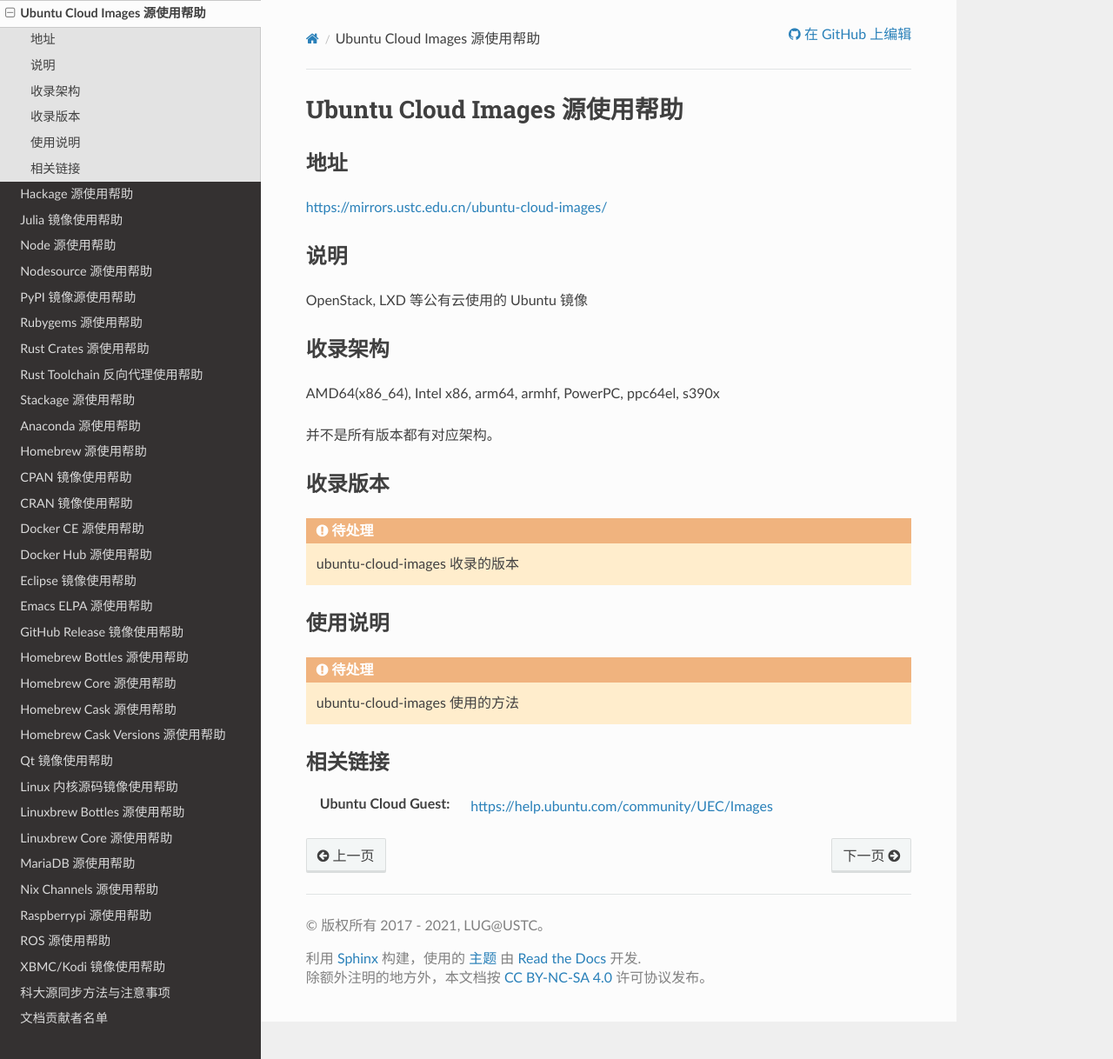
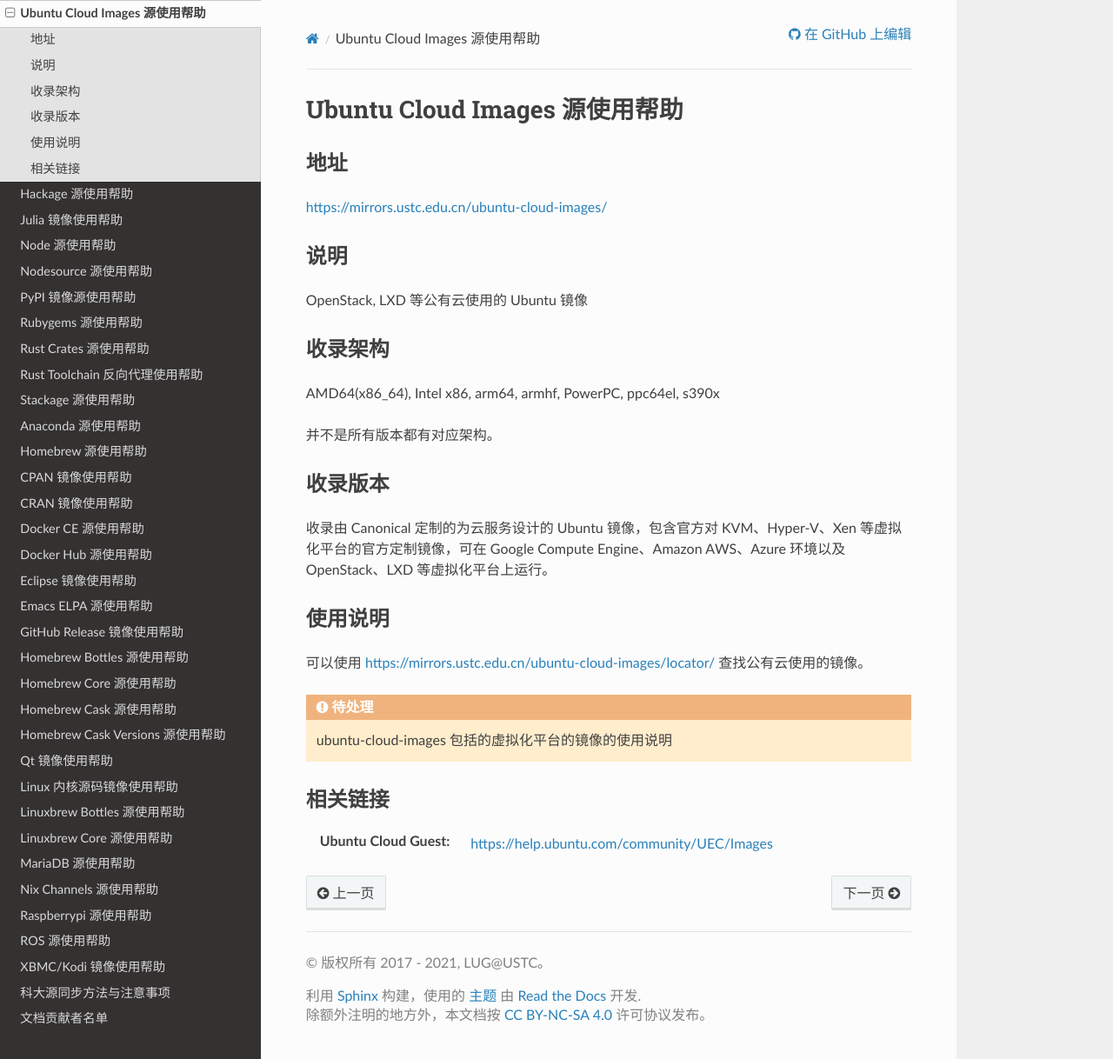
Before and after one commit to ustclug/mirrorhelp, a Sphinx documentation site: the page built from source/ubuntu-cloud-images.rst, in a window 1280 px wide and 1218 px high. Shown: the whole window at 87% size. Built offline with Sphinx 7.4.7 and the Read the Docs theme 2.0.0, drawn with Linux system fonts in a browser that asks for light colours; pages that are not in the unit, such as notebooks, are missing from menus.

Commit message:
更新ubuntu-cloud-images (#186)
* 更新ubuntu-cloud-images

补充内容

* 更新ubuntu-cloud-images

更新ubuntu-cloud-images

* 修正ubuntu-cloud-images.rst格式错误

修正ubuntu-cloud-images.rst格式错误

* 更新ubuntu-cloud-images

修真排版错误

```diff
--- a/source/ubuntu-cloud-images.rst
+++ b/source/ubuntu-cloud-images.rst
@@ -22,12 +22,14 @@
 收录版本
 ========
 
-.. todo:: ubuntu-cloud-images 收录的版本
+收录由 Canonical 定制的为云服务设计的 Ubuntu 镜像，包含官方对 KVM、Hyper-V、Xen 等虚拟化平台的官方定制镜像，可在 Google Compute Engine、Amazon AWS、Azure 环境以及 OpenStack、LXD 等虚拟化平台上运行。
 
 使用说明
 ========
 
-.. todo:: ubuntu-cloud-images 使用的方法
+可以使用 https://mirrors.ustc.edu.cn/ubuntu-cloud-images/locator/ 查找公有云使用的镜像。
+
+.. todo :: ubuntu-cloud-images 包括的虚拟化平台的镜像的使用说明
 
 相关链接
 ========
```
